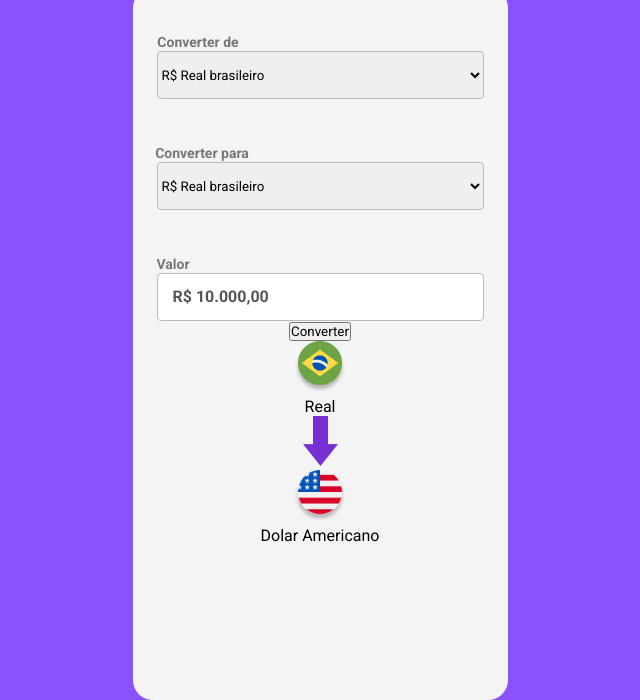
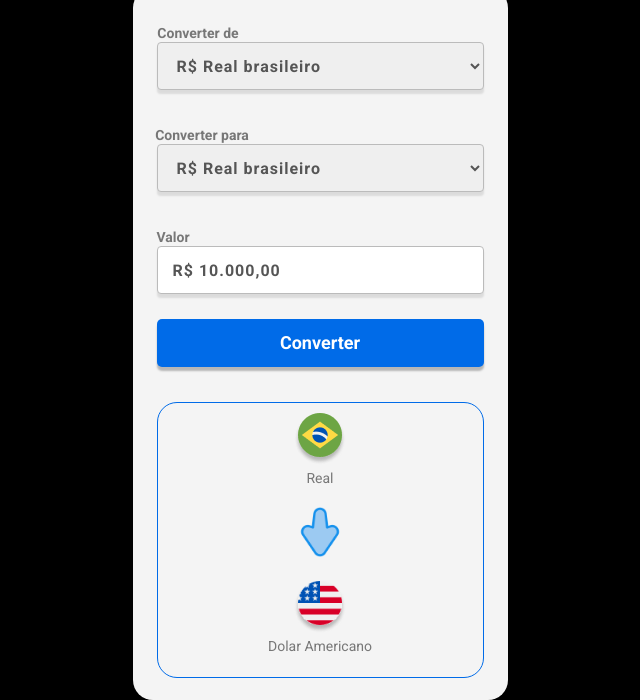
Before and after one commit to GustavoMoraes22/Convert-Money, a plain HTML site: page index.html in a window 1280 px wide. Shown: the part 316-1016 px from the top of the page, without its empty margins (320-960 px from the left). Drawn offline with Linux system fonts and the light colour scheme.

Commit message:
finalizndo css e troca de img e cores

```diff
--- a/index.html
+++ b/index.html
@@ -13,7 +13,7 @@
 
     <header>
 
-        <img  class="logo-money"  src="assets/logo.gif" alt="logo-money">
+        <img  class="logo-money"  src="assets/Logo-giphy.gif" alt="logo-money">
 
     </header>
 
@@ -44,17 +44,19 @@
             <button>Converter</button>
 
 
-        <div>
+        <div class="containerConvert">
             <figure>
                 <img src="assets/real.png" alt="real.png">
                 <figcaption>Real</figcaption>
+                <p></p>
             </figure>
 
-            <img src="assets/Vector.png" alt="Vector.png"">
+            <img src="assets/arrow-down_10571020.png" alt="Vector.png" class="Vector">
 
             <figure>
                 <img src="assets/dolar.png" alt="Dolar.png">
                 <figcaption>Dolar Americano</figcaption>
+                <p></p>
             </figure>
 
         </div>
--- a/style.css
+++ b/style.css
@@ -6,7 +6,7 @@
 }
 
 body{
-    background: #8A51FC;
+    background: #000000;
     display: flex;
     flex-direction: column;
     align-items: center;
@@ -34,6 +34,13 @@ select ,input{
     height: 48px;
     border-radius: 4px;
     border: solid 1px #BBBBBB ;
+    font-size: 16px;
+    font-weight: 700;
+    color: #555555;
+    line-height: 18px;
+    letter-spacing: 1px;
+    padding-left: 15px;
+    box-shadow: 0 4px 2px  rgba(0, 0, 0, 0.1);
 
 }
 
@@ -46,8 +53,9 @@ select ,input{
     right:122px ;
 }
 
+
 .containerD{
-    margin-top: 44px;
+    margin-top: 35px;
 }
 
 
@@ -61,7 +69,7 @@ select ,input{
 }
 
 .containerP{
-    margin-top: 44px;
+    margin-top: 35px;
 }
 
 
@@ -76,13 +84,68 @@ select ,input{
 }
 
 .input-Num{
-    margin-top: 44px;
+    margin-top: 35px;
 }
 
 input::placeholder{
-   padding-left: 15px;
    font-size: 16px;
    line-height: 18px;
    font-weight: 700;
    color: #555555;
 }
+
+
+
+button{
+    width: 327px;
+    height: 48px;
+    background: #006be8;
+    border-radius: 5px;
+    color: #FFFFFF;
+    line-height: 18px;
+    font-size: 18px;
+    font-weight: 700;
+    box-shadow: 0 4px 2px  rgba(0, 0, 0, 0.25);
+    margin-top: 25px;
+    border: none;
+}
+
+button:hover{
+    opacity: 0.8;
+}
+button:active{
+    opacity: 0.5;
+}
+
+.containerConvert{
+    width: 327px;
+    height: 276px;
+    border: solid 1px #006be8;
+    border-radius: 20px;
+    position: relative;
+    left: 24px;
+    margin-top: 35px;
+    padding-top: 10px;
+}
+
+.Vector{
+    width: 50px;
+    height: 50px;
+    margin: 20px 0;
+
+}
+
+figcaption{
+    font-size: 14px;
+    color: #777777;
+    line-height: 18px;
+    font-weight: 400;
+}
+
+p{
+    color: #555555;
+    font-size: 20px;
+    line-height: 18px;
+    font-weight: 700;
+
+}
```
Also changed, not shown: assets/Logo-giphy.gif (added), assets/Vector.png (deleted), assets/arrow-down_10571020.png (added), 1 other file.
